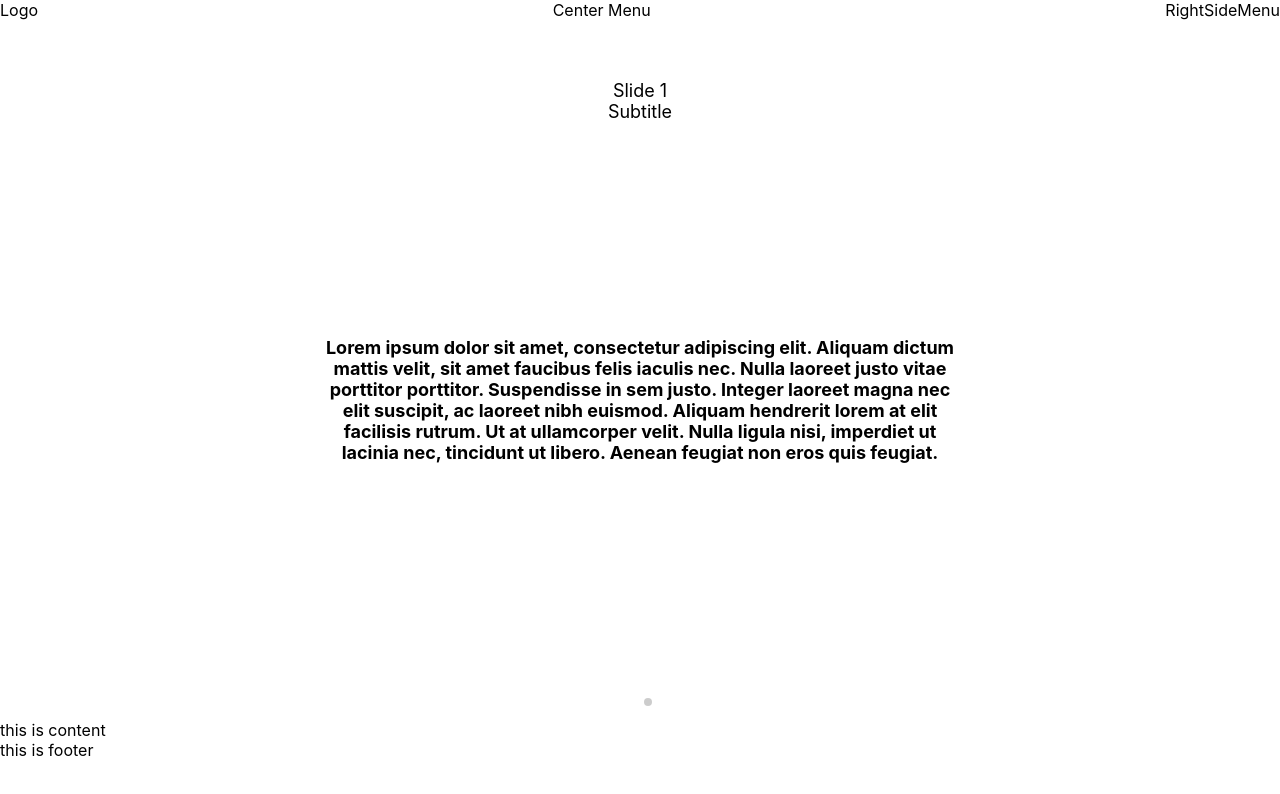
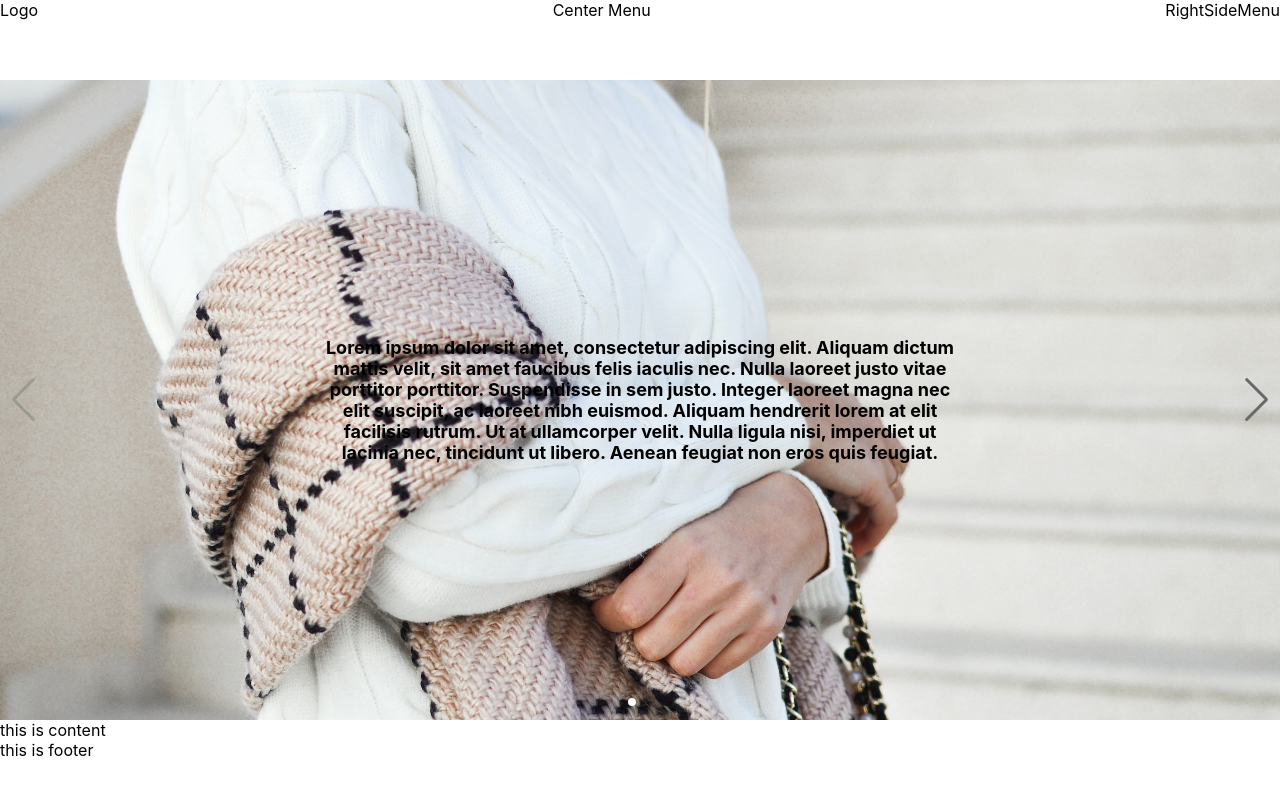
Before and after one commit to GoranAviani/react_web, a React (Create React App) app: page / in a window 1280 px wide. Shown: the top 794 px of the page. Built offline with nearby package versions, Linux system fonts and the light colour scheme.

Commit message:
index page

```diff
--- a/src/components/Carousel/Carousel.js
+++ b/src/components/Carousel/Carousel.js
@@ -15,7 +15,7 @@ const Carousel = () => {
          <>
       <Swiper
            style={{
-          "--swiper-navigation-color": "#fff",
+          "--swiper-navigation-color": "#696969",
           "--swiper-pagination-color": "#fff",
         }}
         spaceBetween={30}
@@ -32,25 +32,8 @@ const Carousel = () => {
         className="mySwiper"
       >
         <SwiperSlide>
-            <div
-          slot="container-start"
-          className="parallax-bg"
-          style={{
-            "backgroundImage":
-                {image1},
-              "width": "100%",
-              "height": "100%",
-          }}
-          data-swiper-parallax="-23%"
-        >
-
-
-             <div className="title" data-swiper-parallax="-300">
-            Slide 1
-          </div>
-          <div className="subtitle" data-swiper-parallax="-200">
-            Subtitle
-          </div>
+         <div className="CarouselCard"></div>
+            <img src={image2} />
           <div className="text" data-swiper-parallax="-100">
             <p>
               Lorem ipsum dolor sit amet, consectetur adipiscing elit. Aliquam
@@ -62,11 +45,10 @@ const Carousel = () => {
               tincidunt ut libero. Aenean feugiat non eros quis feugiat.
             </p>
           </div>
-                </div>
 </SwiperSlide>
         <SwiperSlide>
             <div className="CarouselCard"></div>
-            <img src={image1} />
+            <img src={image2} />
           <div className="text" data-swiper-parallax="-100">
             <p>
               Lorem ipsum dolor sit amet, consectetur adipiscing elit. Aliquam
```
